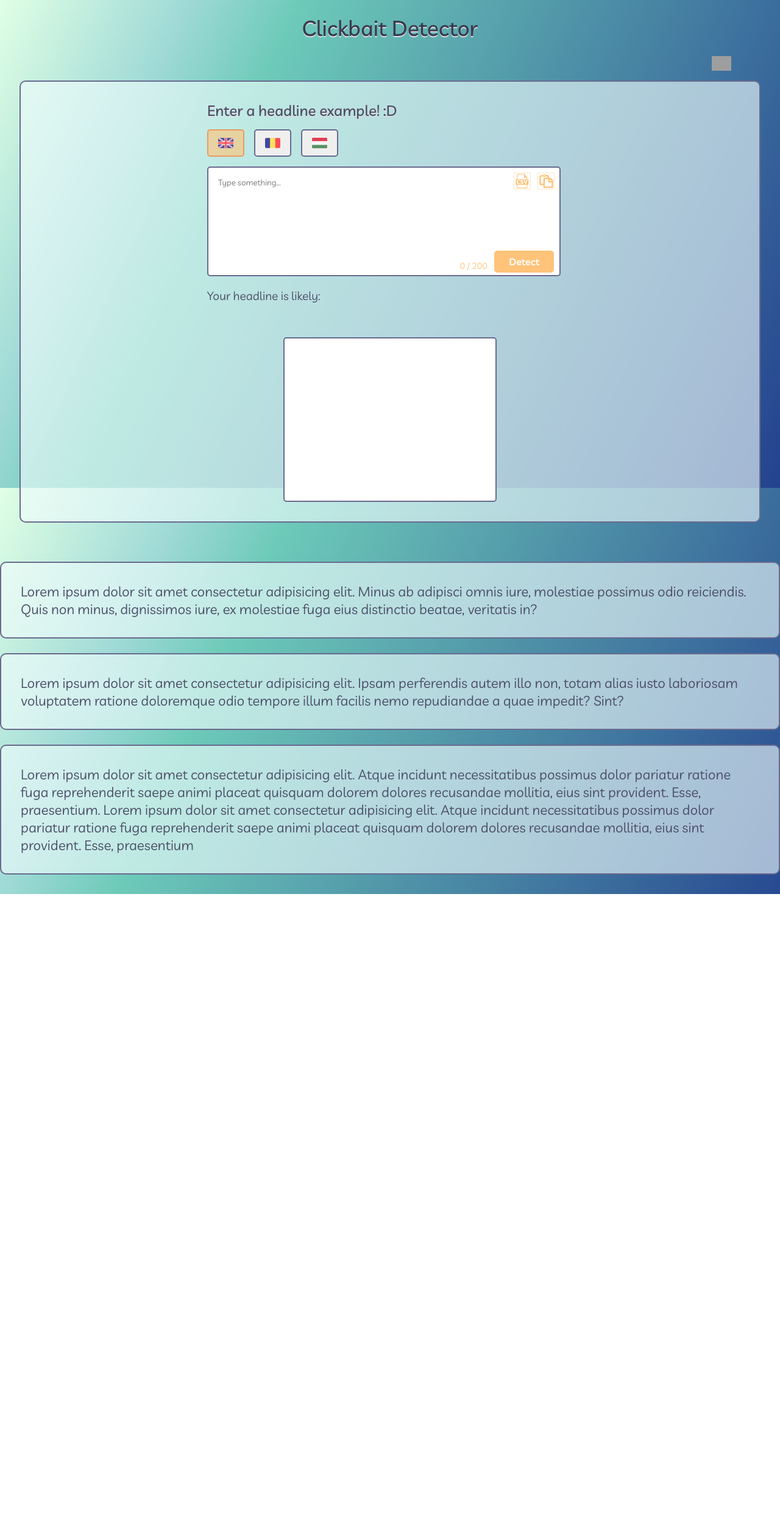
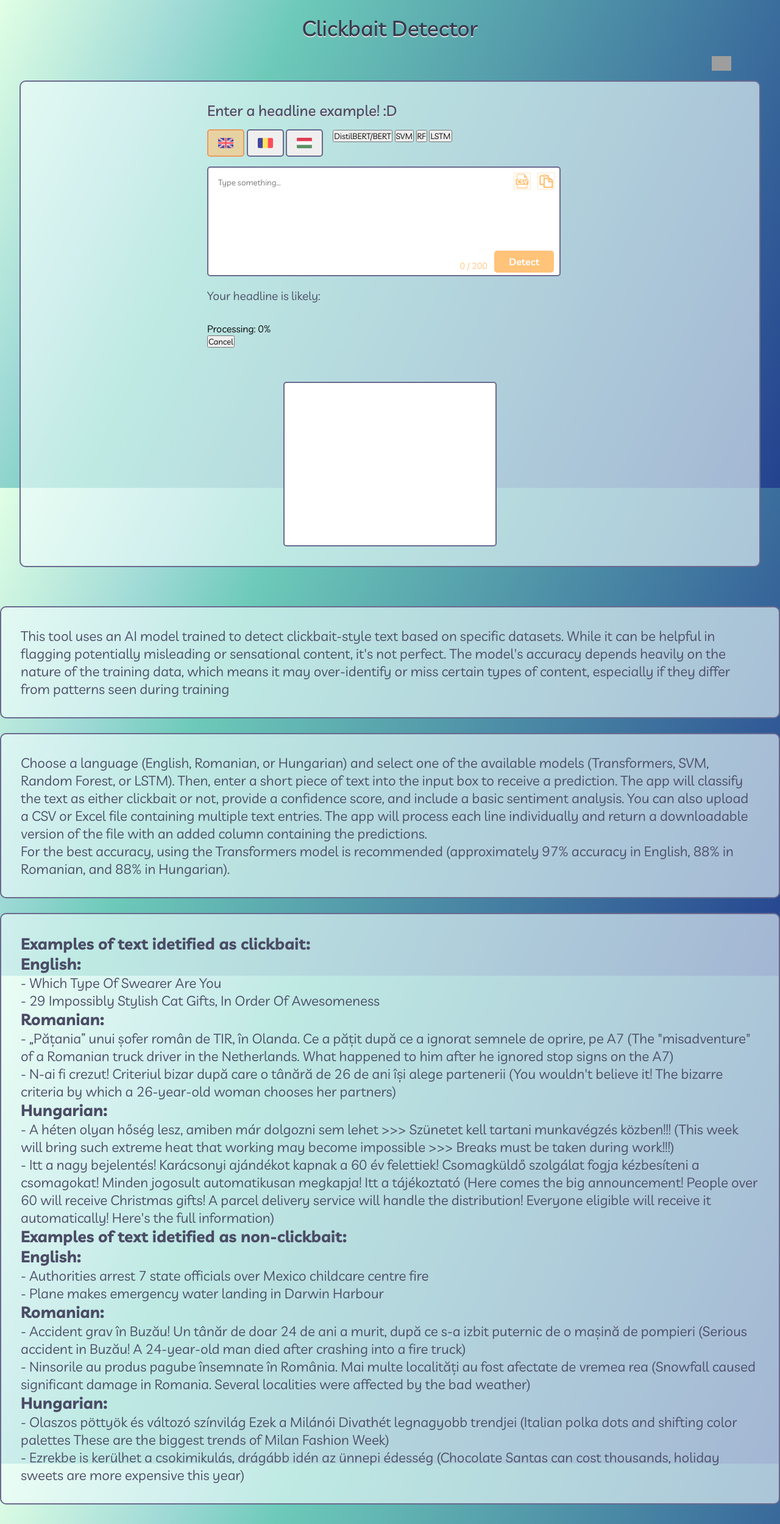
Before and after one commit to dianam55/Clickbait-Detection-Website, a Flask app: page / in a window 1280 px wide. Shown: the whole page at 61% size. Before the commit the page ends 1466 px from the top, so only its background shows below. Run offline with Flask 3, Linux system fonts and the light colour scheme; a map, chart or similar area stays blank; some libraries are stand-ins or nearby versions; grey boxes are pictures that could not be loaded.

Commit message:
Update index.html

```diff
--- a/templates/index.html
+++ b/templates/index.html
@@ -27,16 +27,24 @@
             <div class="content-stanga">
                 <h2>Enter a headline example! :D</h2>
                 <div class="buttons">
-                    <button type="button" class="btn-language" title="English"><img src="{{ url_for('static', filename='images/EN.svg') }}" alt="english"></button>
-                    <button type="button" class="btn-language" title="Romanian"><img src="{{ url_for('static', filename='images/RO.svg') }}" alt="romanian"></button>
-                    <button type="button" class="btn-language" title="Hungarian"><img src="{{ url_for('static', filename='images/HU.svg') }}" alt="hungarian"></button>
+                    <div class="language-buttons">
+                        <button type="button" class="btn-language" title="English"><img src="{{ url_for('static', filename='images/EN.svg') }}" alt="english"></button>
+                        <button type="button" class="btn-language" title="Romanian"><img src="{{ url_for('static', filename='images/RO.svg') }}" alt="romanian"></button>
+                        <button type="button" class="btn-language" title="Hungarian"><img src="{{ url_for('static', filename='images/HU.svg') }}" alt="hungarian"></button>
+                    </div>
+                    <div class="model-buttons">
+                        <button type="button" class="btn-model" data-model="bert">DistilBERT/BERT</button>
+                        <button type="button" class="btn-model" data-model="svm">SVM</button>
+                        <button type="button" class="btn-model" data-model="rf">RF</button>
+                        <button type="button" class="btn-model" data-model="lstm">LSTM</button>
+                    </div>
                 </div>
                 <div class="textarea-and-button">
                     <textarea class="headline" placeholder="Type something..." maxlength="200"></textarea>
                     <div class="paste-delete">
-                        <input type="file" id="csvInput" accept=".csv" style="display: none;">
+                        <input type="file" id="csvInput" accept=".csv, .xlsx" style="display: none;">
                         <span id="csvStatus" class="csv-status"></span>
-                        <img id="csvBtn" src="{{ url_for('static', filename='images/csv.svg') }}" alt="CSV" title="Upload a CSV file">
+                        <img id="csvBtn" src="{{ url_for('static', filename='images/csv.svg') }}" alt="CSV" title="Upload a CSV or Excel file">
                         <img id="pasteBtn" src="{{ url_for('static', filename='images/paste.svg') }}" alt="Paste" title="Paste from clipboard">
                         <img id="deleteBtn" src="{{ url_for('static', filename='images/delete.svg') }}" alt="Delete" title="Delete text or csv">
                     </div>
@@ -46,39 +54,82 @@
                     </div>
                 </div>
                 <p id="result">Your headline is likely:</p>
+                <div id="sentimentResult"></div>
+                <div id="progressContainer" class="progress-container">
+                    <label>Processing: <span id="progressLabel">0%</span></label>
+                    <div class="progress-background">
+                        <div id="progressBar" class="progress-bar"></div>
+                    </div>
+                    <button id="cancelProcessingBtn" class="cancel-btn">Cancel</button>
+                </div>
             </div>
             <div class="content-dreapta">
-                <canvas id="confidenceChart" width="300" height="200"></canvas>
                 <div class="warning">
                     <img id="icon-warning" src="{{ url_for('static', filename='images/Warning.svg') }}" alt="Warning">
                     <p id="languageWarning" class="language-warning"></p>
                 </div>
+                <div class="charts">
+                    <canvas id="confidenceChart"></canvas>
+                    <div id="sentimentCharts">
+                        <canvas id="polarityChart"></canvas>
+                        <canvas id="subjectivityChart"></canvas>
+                    </div>
+                </div>
             </div>
+
         </div>
     </header>
 
     <section class="section-informations">
         <div class="content-informations">
             <div class="disclaimer">
-                <p class="p-info">Lorem ipsum dolor sit amet consectetur adipisicing elit. Minus ab adipisci omnis iure, molestiae possimus odio reiciendis.
-                    Quis non minus, dignissimos iure, ex molestiae fuga eius distinctio beatae, veritatis in?</p>
+                <p class="p-info">This tool uses an AI model trained to detect clickbait-style text based on specific datasets.
+                    While it can be helpful in flagging potentially misleading or sensational content, it's not perfect.
+                    The model's accuracy depends heavily on the nature of the training data, which means it may over-identify or miss certain types of content, especially if they differ from patterns seen during training</p>
             </div>
             <div class="instructions">
-                <p class="p-info">Lorem ipsum dolor sit amet consectetur adipisicing elit. Ipsam perferendis autem illo non,
-                     totam alias iusto laboriosam voluptatem ratione doloremque odio tempore illum facilis nemo repudiandae a quae impedit? Sint?</p>
+                <p class="p-info">Choose a language (English, Romanian, or Hungarian) and select one of the available models (Transformers, SVM, Random Forest, or LSTM).
+                    Then, enter a short piece of text into the input box to receive a prediction. The app will classify the text as either clickbait or not, provide a confidence score, and include a basic sentiment analysis.
+                    You can also upload a CSV or Excel file containing multiple text entries. The app will process each line individually and return a downloadable version of the file with an added column containing the predictions.<br>
+                    For the best accuracy, using the Transformers model is recommended (approximately 97% accuracy in English, 88% in Romanian, and 88% in Hungarian).</p>
             </div>
             <div class="theory">
-                <p class="p-info">Lorem ipsum dolor sit amet consectetur adipisicing elit.
-                    Atque incidunt necessitatibus possimus dolor pariatur ratione fuga reprehenderit saepe animi placeat quisquam dolorem dolores recusandae mollitia, eius sint provident. Esse, praesentium.
-                Lorem ipsum dolor sit amet consectetur adipisicing elit.
-                    Atque incidunt necessitatibus possimus dolor pariatur ratione fuga reprehenderit saepe animi placeat quisquam dolorem dolores recusandae mollitia, eius sint provident. Esse, praesentium</p>
+                <h3 class="h3-info">Examples of text idetified as clickbait:</h2>
+                <h3 class="h3-info"> English:</h2>
+                <p class="p-info">
+                - Which Type Of Swearer Are You<br>
+                - 29 Impossibly Stylish Cat Gifts, In Order Of Awesomeness<br>
+                </p>
+                <h3 class="h3-info"> Romanian:</h2>
+                <p class="p-info">
+                - „Pățania” unui șofer român de TIR, în Olanda. Ce a pățit după ce a ignorat semnele de oprire, pe A7 (The "misadventure" of a Romanian truck driver in the Netherlands. What happened to him after he ignored stop signs on the A7)<br>
+                - N-ai fi crezut! Criteriul bizar după care o tânără de 26 de ani își alege partenerii (You wouldn't believe it! The bizarre criteria by which a 26-year-old woman chooses her partners)<br>
+                </p>
+                <h3 class="h3-info"> Hungarian:</h2>
+                <p class="p-info">
+                - A héten olyan hőség lesz, amiben már dolgozni sem lehet >>> Szünetet kell tartani munkavégzés közben!!! (This week will bring such extreme heat that working may become impossible >>> Breaks must be taken during work!!!)<br>
+                - Itt a nagy bejelentés! Karácsonyi ajándékot kapnak a 60 év felettiek! Csomagküldő szolgálat fogja kézbesíteni a csomagokat! Minden jogosult automatikusan megkapja! Itt a tájékoztató (Here comes the big announcement! People over 60 will receive Christmas gifts! A parcel delivery service will handle the distribution! Everyone eligible will receive it automatically! Here's the full information)<br>
+                </p>
+                <h3 class="h3-info">Examples of text idetified as non-clickbait:</h2>
+                <h3 class="h3-info"> English:</h2>
+                <p class="p-info">
+                - Authorities arrest 7 state officials over Mexico childcare centre fire<br>
+                - Plane makes emergency water landing in Darwin Harbour<br>
+                </p>
+                <h3 class="h3-info"> Romanian:</h2>
+                <p class="p-info">
+                - Accident grav în Buzău! Un tânăr de doar 24 de ani a murit, după ce s-a izbit puternic de o mașină de pompieri (Serious accident in Buzău! A 24-year-old man died after crashing into a fire truck)<br>
+                - Ninsorile au produs pagube însemnate în România. Mai multe localități au fost afectate de vremea rea (Snowfall caused significant damage in Romania. Several localities were affected by the bad weather)<br>
+                </p>
+                <h3 class="h3-info"> Hungarian:</h2>
+                <p class="p-info">
+                - Olaszos pöttyök és változó színvilág Ezek a Milánói Divathét legnagyobb trendjei (Italian polka dots and shifting color palettes These are the biggest trends of Milan Fashion Week)<br>
+                - Ezrekbe is kerülhet a csokimikulás, drágább idén az ünnepi édesség (Chocolate Santas can cost thousands, holiday sweets are more expensive this year)<br>
+                </p>
             </div>
         </div>
     </section>
 
-    <footer>
-
-    </footer>
 
 </body>
 
@@ -89,6 +140,7 @@
             sun: "{{ url_for('static', filename='images/sun.svg') }}"
         };
 </script>
-<script src="https://cdn.jsdelivr.net/npm/papaparse@5.4.1/papaparse.min.js"></script>
+<script src="https://cdn.jsdelivr.net/npm/papaparse@5.4.1/papaparse.min.js"></script> <!--csv-->
+<script src="https://cdn.sheetjs.com/xlsx-latest/package/dist/xlsx.full.min.js"></script>  <!--excel-->
 <script src="{{ url_for('static', filename='index.js') }}"></script>
 </html>
```
